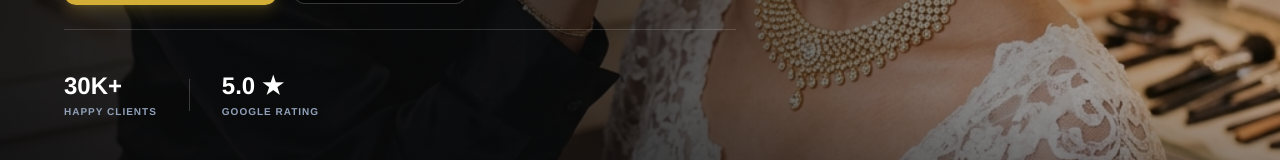
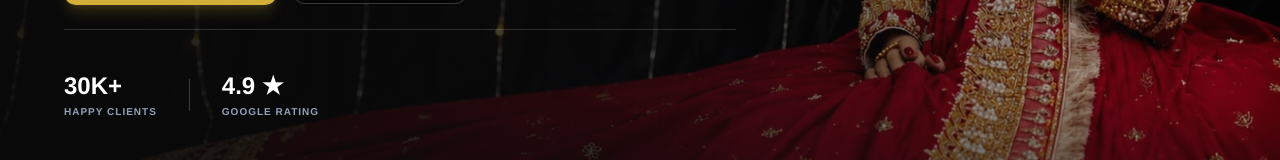
Before and after one commit to WAQASUMAR33/jugussaloon, a Next.js app: page / in a window 1280 px wide. Shown: the part 506-666 px from the top of the page. Built offline with nearby package versions, Linux system fonts and the light colour scheme; no server answers; a web font is replaced by a local one.

Commit message:
hero image change

```diff
--- a/app/components/Hero.tsx
+++ b/app/components/Hero.tsx
@@ -21,7 +21,7 @@ const slides = [
     titleLine1: "ROYAL BRIDAL",
     titleLine2: "TRANSFORMATIONS",
     desc: "Step into your dream bridal look with airbrush precision, glowing complexion sculpting, and traditional draping excellence.",
-    image: "/images/bridal_makeup.png",
+    image: "/images/hero-1.jpeg",
     alt: "Royal HD Airbrush Bridal Makeup",
   },
   {
@@ -36,6 +36,7 @@ const slides = [
 
 export default function Hero({ onOpenBooking }: HeroProps) {
   const [currentSlide, setCurrentSlide] = useState(0);
+  const [rating, setRating] = useState<number | null>(null);
 
   // Automatic slide transition every 5 seconds
   useEffect(() => {
@@ -43,6 +44,24 @@ export default function Hero({ onOpenBooking }: HeroProps) {
       setCurrentSlide((prev) => (prev + 1) % slides.length);
     }, 5000);
     return () => clearInterval(timer);
+  }, []);
+
+  // Fetch live Google rating dynamically
+  useEffect(() => {
+    async function fetchRating() {
+      try {
+        const res = await fetch("/api/google-reviews");
+        if (res.ok) {
+          const json = await res.json();
+          if (typeof json.rating === "number") {
+            setRating(json.rating);
+          }
+        }
+      } catch (err) {
+        console.error("Failed to fetch Google rating for Hero component:", err);
+      }
+    }
+    fetchRating();
   }, []);
 
   const slide = slides[currentSlide];
@@ -157,7 +176,9 @@ export default function Hero({ onOpenBooking }: HeroProps) {
             </div>
             <div className="w-px h-8 bg-white/20" />
             <div>
-              <p className="text-2xl font-extrabold text-white">5.0 ★</p>
+              <p className="text-2xl font-extrabold text-white">
+                {rating !== null ? rating.toFixed(1) : "5.0"} ★
+              </p>
               <p className="text-[10px] uppercase tracking-widest text-slate-400 font-bold mt-0.5">
                 Google Rating
               </p>
```
Also changed, not shown: public/images/hero-1.jpeg (added), public/images/hero-11.jpeg (added).
